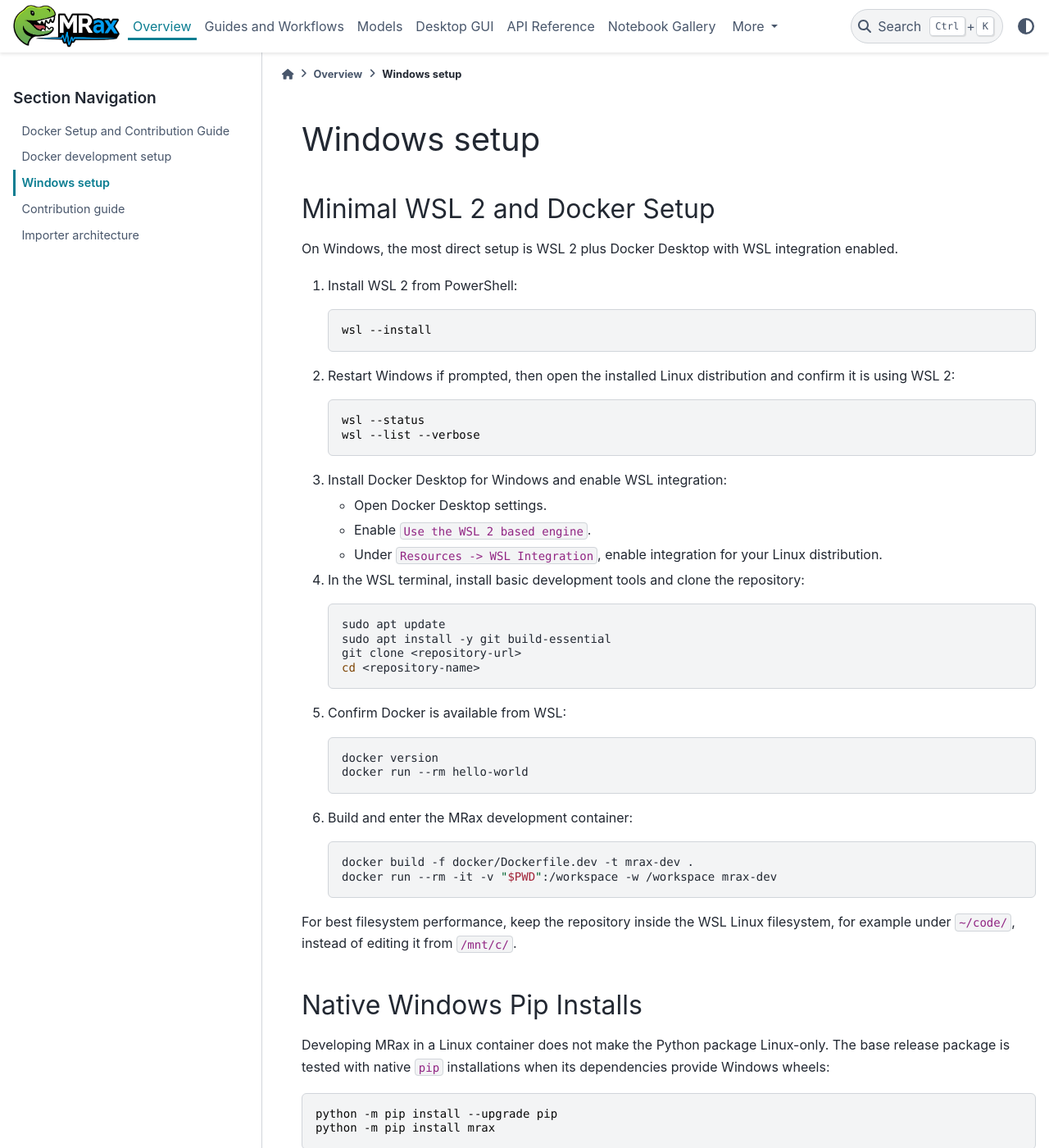
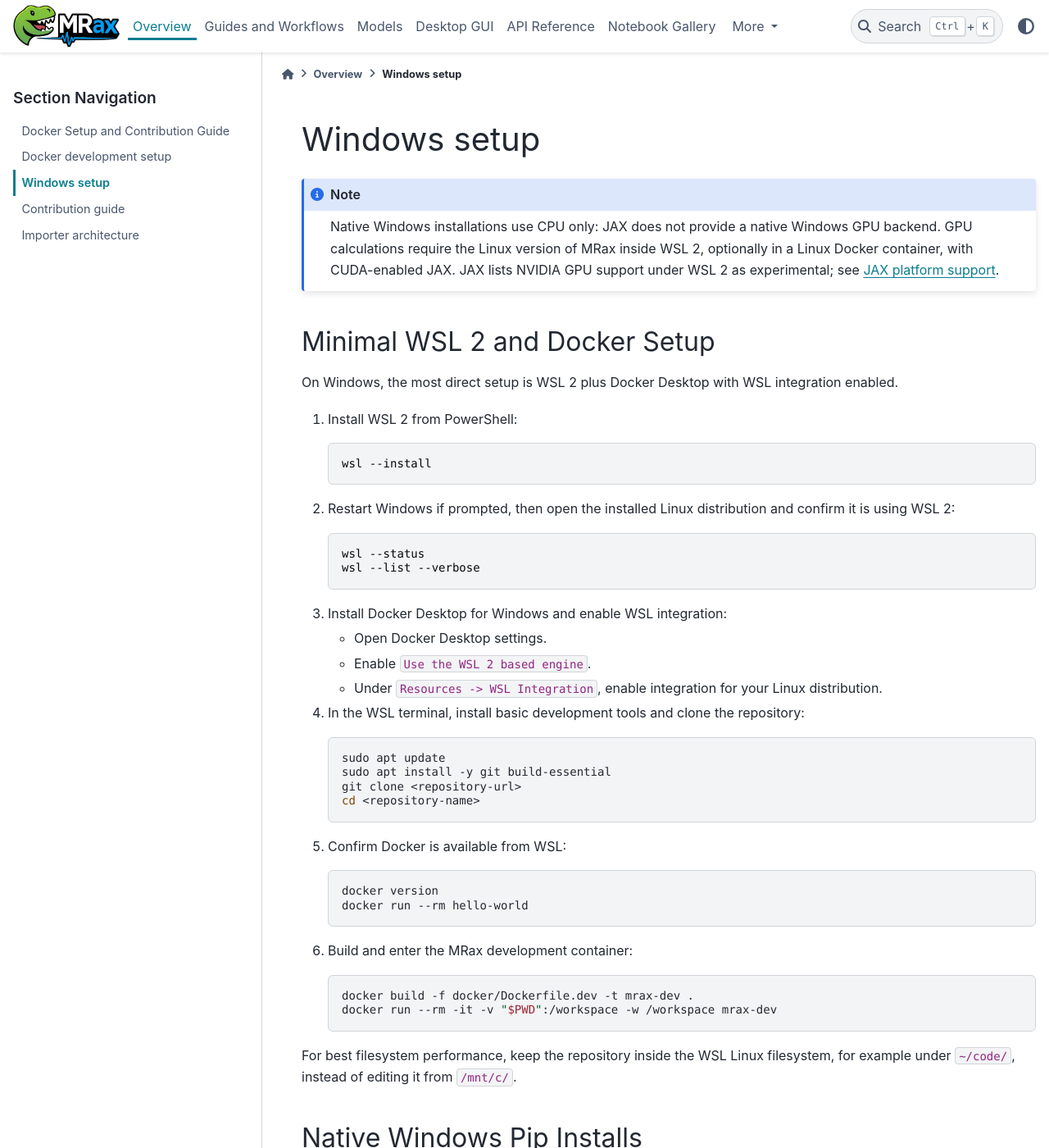
Before and after one commit to chris-lippe/MRax, a Sphinx documentation site: the page built from docs/windows_setup.rst, in a window 1280 px wide and 1400 px high. Shown: the whole window at 82% size. Built offline with Sphinx 7.4.7 and the PyData theme 0.15.4, drawn with Linux system fonts in a browser that asks for light colours; pages that are not in the unit, such as notebooks, are missing from menus; some of the changed text lies outside the part shown.

Commit message:
pre-release fixes

```diff
--- a/docs/docker_setup.rst
+++ b/docs/docker_setup.rst
@@ -75,7 +75,8 @@
 NVIDIA GPU Development
 ~~~~~~~~~~~~~~~~~~~~~~
 
-The GPU configuration enables ``--gpus=all`` and installs CUDA-enabled JAX:
+The GPU configuration runs MRax in a Linux container, including on Windows through
+WSL 2. It enables ``--gpus=all`` and installs CUDA-enabled JAX:
 
 .. code-block:: bash
 
--- a/docs/model_fitting.rst
+++ b/docs/model_fitting.rst
@@ -7,6 +7,10 @@
 to list only GPUs. Fitting, reconstruction, denoising, drift correction and
 batch entry points accept ``device``. Per-experiment study-plan overrides take
 precedence over the plan default.
+
+Selecting ``device="gpu"`` requires a Linux environment with GPU-enabled JAX.
+On Windows, run MRax inside WSL 2; native Windows installations are CPU-only due
+to JAX's platform restrictions. See :doc:`windows_setup` and :doc:`docker_setup`.
 
 .. code-block:: python
 
--- a/docs/windows_setup.rst
+++ b/docs/windows_setup.rst
@@ -1,5 +1,14 @@
 Windows setup
 =============
+
+.. note::
+
+   Native Windows installations use CPU only:
+   JAX does not provide a native Windows GPU backend. GPU calculations require
+   the Linux version of MRax inside WSL 2, optionally in a Linux Docker container,
+   with CUDA-enabled JAX. JAX lists NVIDIA GPU support under WSL 2 as experimental;
+   see `JAX platform support
+   <https://docs.jax.dev/en/latest/installation.html#supported-platforms>`_.
 
 Minimal WSL 2 and Docker Setup
 ------------------------------
```
Also changed, not shown: other parts of docs/windows_setup.rst (+2 -4 lines), docs/overview.rst (+8 -0 lines), 2 other files.
